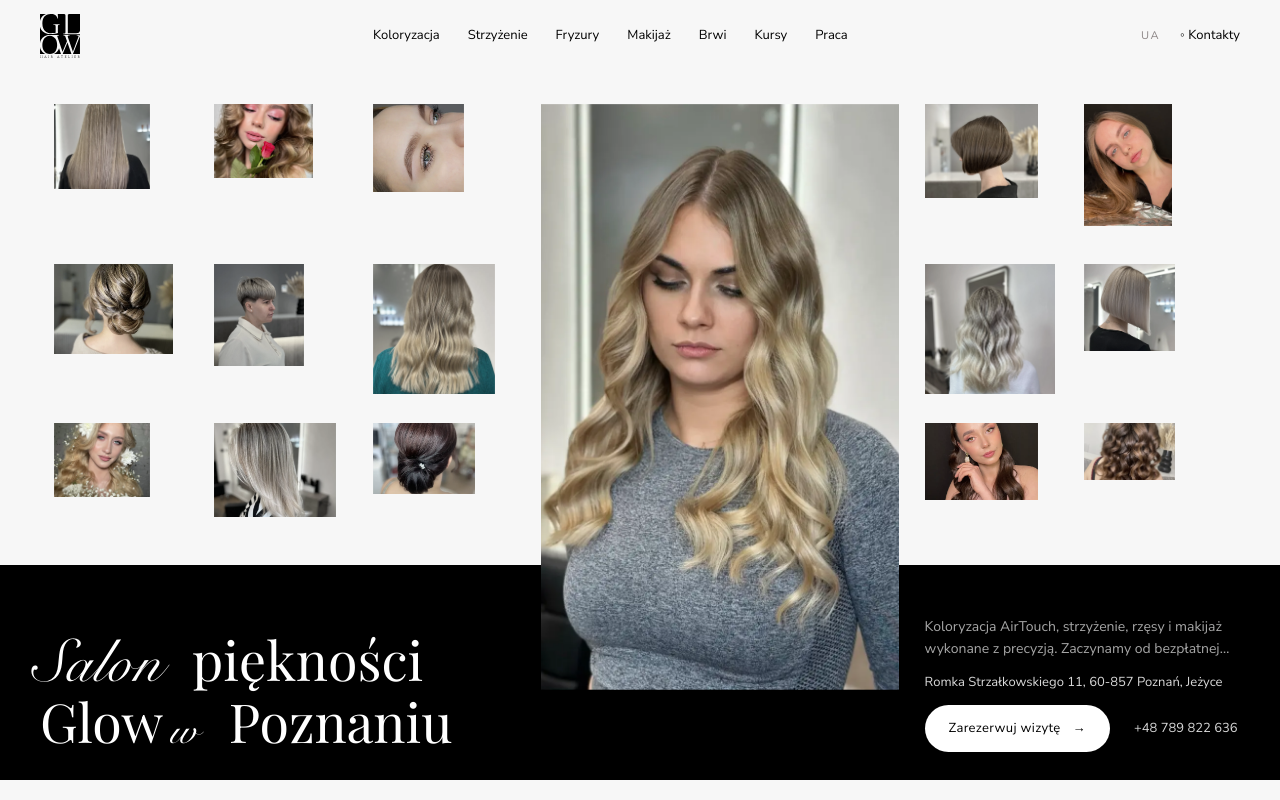
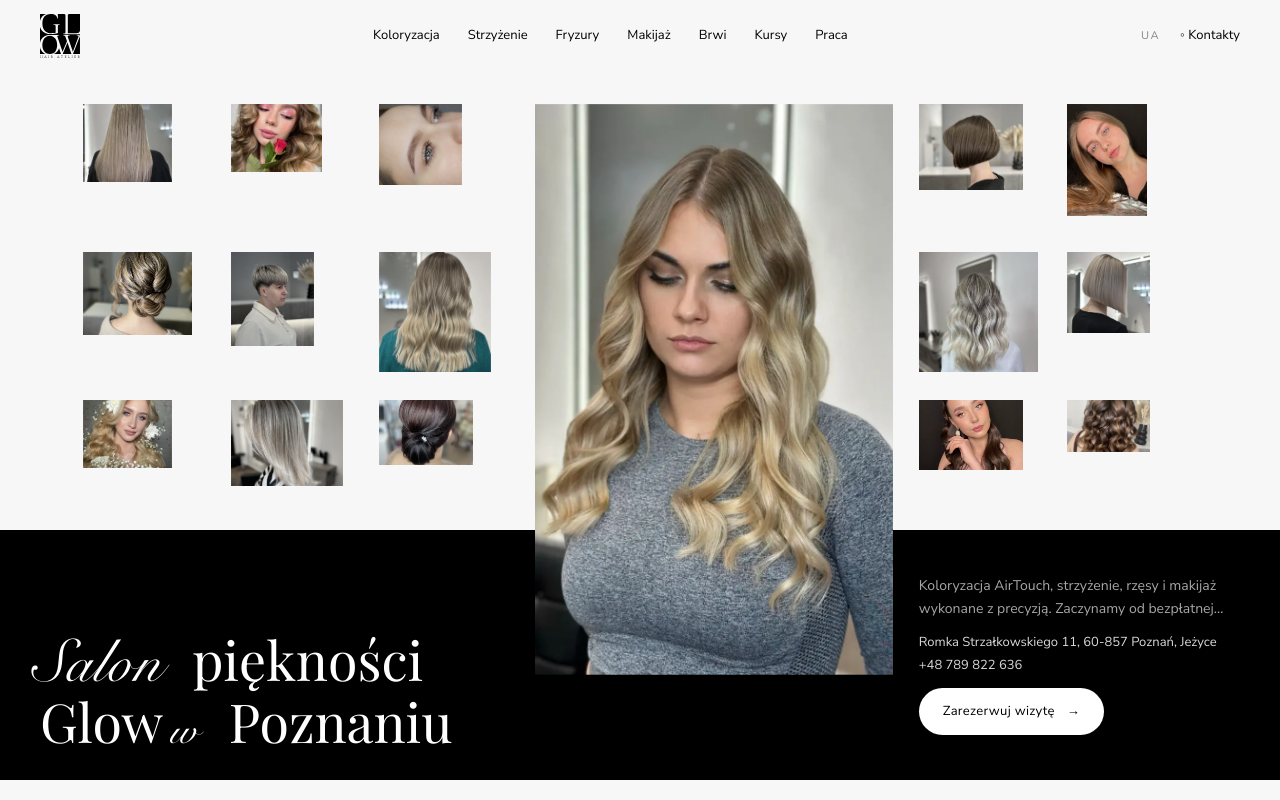
Before and after one commit to 2014romanpave/glow, a React (Vite) app: page / in a window 1280 px wide. Shown: the top 800 px of the page. Built offline with nearby package versions, Linux system fonts and the light colour scheme.

Commit message:
Mobile: fix horizontal overflow (contacts grid), white gap in dark band; hero info padding, phone with address

```diff
--- a/src/App.tsx
+++ b/src/App.tsx
@@ -122,8 +122,8 @@ function HomeHero({ lang, imgs }: { lang: Lang; imgs: string[] }) {
         </h1>
         <div className="hh-info fly text-white" style={{ ['--d' as string]: '420ms' }}>
           <p className="text-[14px] leading-relaxed text-white/65">{h.lead}</p>
-          <address className="mt-3 text-[13px] not-italic text-white/85">{C.street}, {C.zip} {C.city}, {C.district}</address>
-          <div className="mt-5 flex flex-wrap items-center gap-x-6 gap-y-3"><Pill href={BOOKSY} light>{t.bookShort}</Pill><a href={`tel:${tel}`} className="text-[13px] text-white/85 hover:text-white">{C.phone}</a></div>
+          <div className="mt-3 flex flex-wrap items-baseline gap-x-5 gap-y-1 text-[13px] text-white/85"><address className="not-italic">{C.street}, {C.zip} {C.city}, {C.district}</address><a href={`tel:${tel}`} className="whitespace-nowrap hover:text-white">{C.phone}</a></div>
+          <div className="mt-5"><Pill href={BOOKSY} light>{t.bookShort}</Pill></div>
         </div>
       </div>
     </section>
@@ -178,7 +178,7 @@ function Contacts({ lang, h1 }: { lang: Lang; h1?: boolean }) {
   const H = h1 ? 'h1' : 'h2';
   const intro = lang === 'pl' ? 'Cenisz profesjonalizm i najwyższą jakość? W Glow zadbasz o siebie i znajdziesz chwilę relaksu w codziennym biegu.' : 'Цінуєте професіоналізм і найвищу якість? У Glow ви подбаєте про себе і знайдете хвилину відпочинку серед щоденного поспіху.';
   return <section id="kontakt" className={`bg-white px-5 md:px-10 ${h1 ? 'pt-28 pb-20' : 'py-24 md:py-32'}`}>
-    <div className="mx-auto grid max-w-[1360px] gap-10 md:grid-cols-2 md:gap-16">
+    <div className="mx-auto grid max-w-[1360px] grid-cols-1 gap-10 md:grid-cols-2 [&>*]:min-w-0 md:gap-16">
       <div className="rv order-2 md:order-1 flex flex-col">
         <div className="relative aspect-[4/3] w-full overflow-hidden bg-[#1a1b1f] md:aspect-auto md:flex-1 md:min-h-[440px]">
           <iframe title="Mapa" loading="lazy" className="absolute inset-0 h-full w-full border-0 map-dark" src={`https://maps.google.com/maps?q=${encodeURIComponent(`${C.street}, ${C.zip} ${C.city}`)}&z=16&output=embed`} />
--- a/src/index.css
+++ b/src/index.css
@@ -108,10 +108,10 @@ body:has(.lb) .cursor { display: none !important; }
 .hh-strip { display: flex; gap: 10px; overflow-x: auto; }
 .hh-h1 { font-size: 38px; line-height: 1.05; }
 .hh-h1, .hh-info { background: #000; margin: 0 -20px; padding: 0 20px; }
-.hh-h1 { padding-top: 32px; margin-top: 10px; } .hh-info { padding-bottom: 40px; padding-top: 16px; }
+.hh-h1 { padding-top: 32px; margin-top: 10px; } .hh-info { padding-bottom: 40px; padding-top: 30px; margin-top: -15px; position: relative; }
 @media (min-width: 768px) {
   .hh {
-    --B: clamp(215px, 24svh, 260px); --g: clamp(14px, 1.4vw, 28px); --G: clamp(20px, 2vw, 36px);
+    --B: clamp(250px, 27svh, 300px); --g: clamp(14px, 1.4vw, 28px); --G: clamp(20px, 2vw, 36px);
     --F: min(28vw, 560px);
     --W: min(100vw, 1760px);
     --H: max(380px, calc(100svh - 104px - var(--B) - 20px));
@@ -129,7 +129,7 @@ body:has(.lb) .cursor { display: none !important; }
   .hh-strip { display: none; }
   .hh-h1, .hh-info { background: none; margin: 0; padding: 0 0 clamp(26px, 3.5svh, 44px); align-self: end; }
   .hh-h1 { grid-column: 1; grid-row: 2; font-size: min(4.2vw, calc((3 * var(--s) + 2 * var(--g)) / 8.4)); }
-  .hh-info { grid-column: 3; grid-row: 2; margin-right: var(--dx); }
+  .hh-info { grid-column: 3; grid-row: 2; margin-right: var(--dx); align-self: stretch; display: flex; flex-direction: column; justify-content: center; padding-block: clamp(24px, 3.2svh, 40px); }
   .hh { container-type: inline-size; }
   .hh-wrap { --Gw: calc(5 * var(--s) + 3 * var(--g) + var(--F) + 2 * var(--G)); --dx: calc(max(40px, (100cqw - 1440px) / 2 + 40px) - (100cqw - var(--Gw)) / 2); }
   .hh-h1 { margin-left: var(--dx); font-size: min(4.2vw, calc((3 * var(--s) + 2 * var(--g) - var(--dx)) / 8.4)); }
@@ -139,3 +139,6 @@ body:has(.lb) .cursor { display: none !important; }
 @media (min-width: 768px) and (max-width: 1400px) { .hh-info p { -webkit-line-clamp: 2; } .hh-info .mt-5 { margin-top: 12px; } }
 @media (hover: hover) and (pointer: fine) { .cursor.link span { width: 0; height: 0; margin: 0; } }
 @media (min-width: 768px) { .svc-h1 { font-size: clamp(24px, calc((min(100vw, 1440px) - 160px - var(--fw)) / 2 / 10.5), 54px); } .band { column-gap: 40px; } }
+.grid > * { min-width: 0; }
+html, body { overflow-x: clip; max-width: 100%; }
+h1, h2, h3, p, dd, address { overflow-wrap: anywhere; }
```
